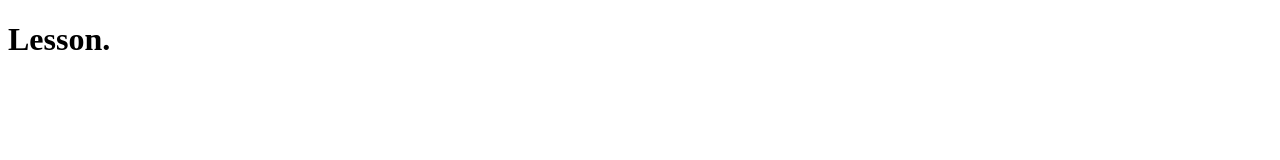
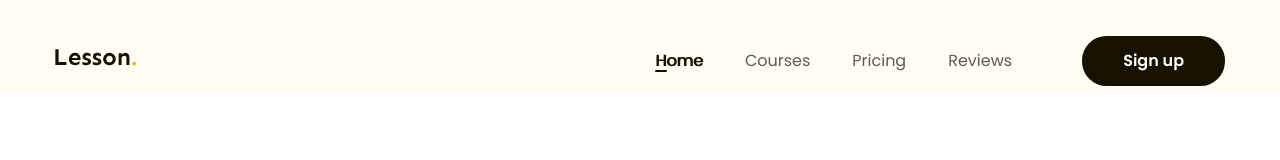
Before and after one commit to uyennhat1282/project-02, a plain HTML site: page index.html in a window 1280 px wide. Shown: the top 160 px of the page. Drawn offline with Linux system fonts and the light colour scheme.

Commit message:
làm phầm header

```diff
--- a/asset/css/reset.css
+++ b/asset/css/reset.css
@@ -0,0 +1,48 @@
+/* http://meyerweb.com/eric/tools/css/reset/
+   v2.0 | 20110126
+   License: none (public domain)
+*/
+
+html, body, div, span, applet, object, iframe,
+h1, h2, h3, h4, h5, h6, p, blockquote, pre,
+a, abbr, acronym, address, big, cite, code,
+del, dfn, em, img, ins, kbd, q, s, samp,
+small, strike, strong, sub, sup, tt, var,
+b, u, i, center,
+dl, dt, dd, ol, ul, li,
+fieldset, form, label, legend,
+table, caption, tbody, tfoot, thead, tr, th, td,
+article, aside, canvas, details, embed,
+figure, figcaption, footer, header, hgroup,
+menu, nav, output, ruby, section, summary,
+time, mark, audio, video {
+	margin: 0;
+	padding: 0;
+	border: 0;
+	font-size: 100%;
+	font: inherit;
+	vertical-align: baseline;
+}
+/* HTML5 display-role reset for older browsers */
+article, aside, details, figcaption, figure,
+footer, header, hgroup, menu, nav, section {
+	display: block;
+}
+body {
+	line-height: 1;
+}
+ol, ul {
+	list-style: none;
+}
+blockquote, q {
+	quotes: none;
+}
+blockquote:before, blockquote:after,
+q:before, q:after {
+	content: '';
+	content: none;
+}
+table {
+	border-collapse: collapse;
+	border-spacing: 0;
+}
--- a/asset/css/styles.css
+++ b/asset/css/styles.css
@@ -0,0 +1,83 @@
+*{
+    box-sizing: border-box;
+}
+html{
+    font-size: 62.5%;
+}
+body{
+    font-size: 1.6rem;
+    font-family: "Poppins", sans-serif;
+}
+/* common */
+.main-content{
+    width: 1170px;
+    max-width: calc(100% - 48px);
+    margin-left: auto;
+    margin-right: auto;
+}
+a{
+    text-decoration: none;
+    text-align: center;
+    font-size: 1.6rem;
+    font-style: normal;
+    line-height: 1.75;
+}
+.btn{
+    display: inline-block;
+    min-width: 118px;
+    color: #FFF;
+    text-align: center;
+    font-weight: 600;
+}
+
+/* header */
+.header{
+    background: #FFFCF4;
+}
+.header.fixed{
+    position: sticky;
+    top: -28px;
+}
+.header .body{
+    display: flex;
+    align-items: center;
+    padding: 36px 0 8px;
+
+}
+.header .nav{
+    margin-left: auto;
+}
+.header .nav ul{
+    display: flex;
+}
+.header .nav ul li a{
+    color: #5F5B53;
+    padding: 21px ;
+    position: relative;
+}
+.header .nav li a:hover,
+.header .nav .active a{
+    color: #171100;
+    /* font-weight: 600; */
+    text-shadow: 1px 0 0 currentColor;
+}
+.header .nav .active a::after {
+    content: "";
+    display: inline-block;
+    width: 12px;
+    height: 2px;
+    border-radius: 1px;
+    background: #171100;
+    position: absolute;
+    bottom: 21px;
+    left: 21px;
+
+}
+.action  .btn.sign-up{
+    padding: 11px 41px;
+    border-radius: 24.5px;
+    background: #171100;
+}
+.header .action{
+    margin-left: 49px;
+}
--- a/index.html
+++ b/index.html
@@ -6,6 +6,72 @@
         <title>project-02</title>
     </head>
     <body>
-        <h1>Lesson.</h1>
+        <!DOCTYPE html>
+        <html lang="en">
+            <head>
+                <meta charset="UTF-8" />
+                <meta
+                    name="viewport"
+                    content="width=device-width, initial-scale=1.0"
+                />
+                <!-- font -->
+                <link rel="preconnect" href="https://fonts.googleapis.com" />
+                <link
+                    rel="preconnect"
+                    href="https://fonts.gstatic.com"
+                    crossorigin
+                />
+                <link
+                    href="https://fonts.googleapis.com/css2?family=Poppins:ital,wght@0,400;0,600;1,400&family=Sen:wght@700&display=swap"
+                    rel="stylesheet"
+                />
+                <!-- reset css -->
+                <link rel="stylesheet" href="./asset/css/reset.css" />
+                <!-- styles css -->
+                <link rel="stylesheet" href="./asset/css/styles.css" />
+                <title>Lesson</title>
+            </head>
+            <body>
+                <main style="height: 5000px">
+                    <!-- header -->
+                    <header class="header fixed">
+                        <div class="main-content">
+                            <div class="body">
+                                <!-- logo -->
+                                <div class="logo">
+                                    <a href="#!">
+                                        <img
+                                            src="./asset/img/Lesson.svg"
+                                            alt="Lesson."
+                                        />
+                                    </a>
+                                </div>
+                                <!-- navbar -->
+                                <nav class="nav">
+                                    <ul>
+                                        <li class="active">
+                                            <a href="#!">Home</a>
+                                        </li>
+                                        <li>
+                                            <a href="#!">Courses</a>
+                                        </li>
+                                        <li>
+                                            <a href="#!">Pricing</a>
+                                        </li>
+                                        <li>
+                                            <a href="#!">Reviews</a>
+                                        </li>
+                                    </ul>
+                                </nav>
+                                <!-- action -->
+                                <div class="action">
+                                    <a href="#!" class="btn sign-up">Sign up</a>
+                                </div>
+                            </div>
+                        </div>
+                    </header>
+                </main>
+            </body>
+        </html>
     </body>
 </html>
```
Also changed, not shown: asset/img/Lesson.svg (added), 2 other files.
